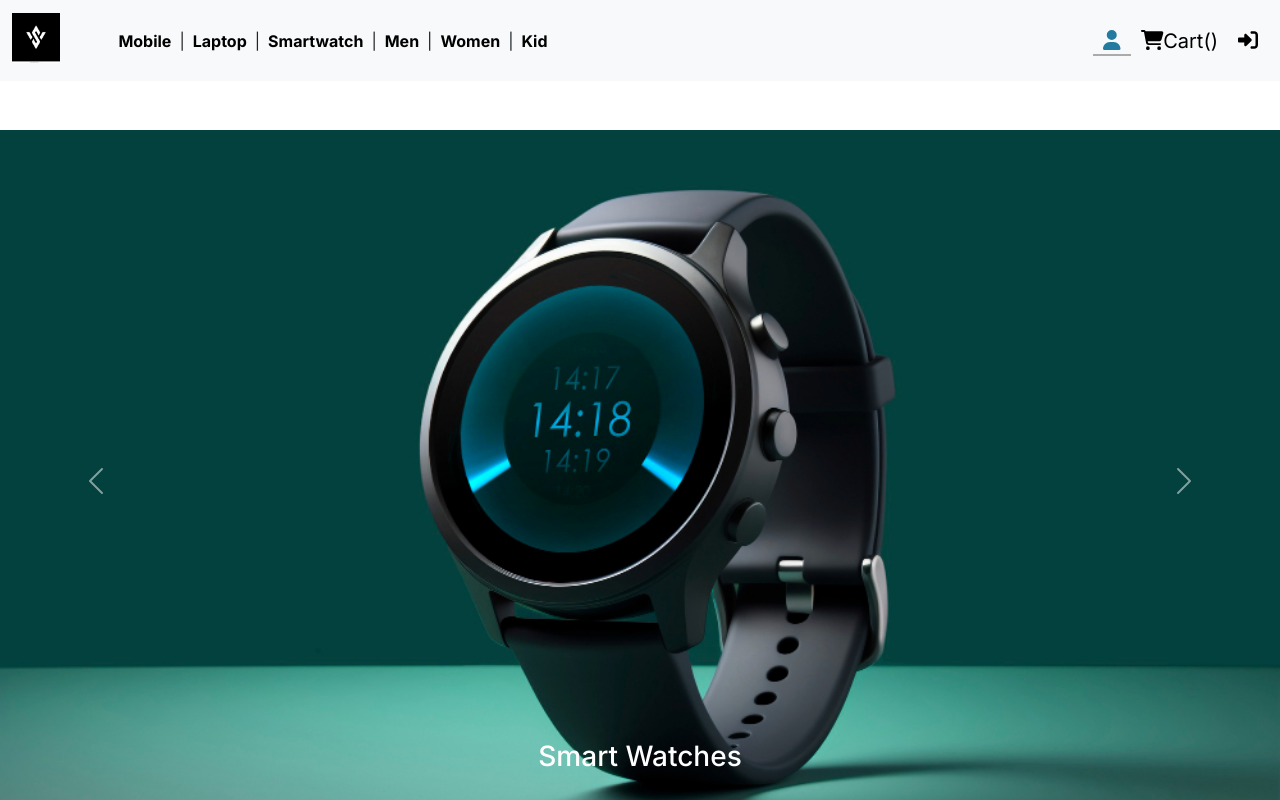
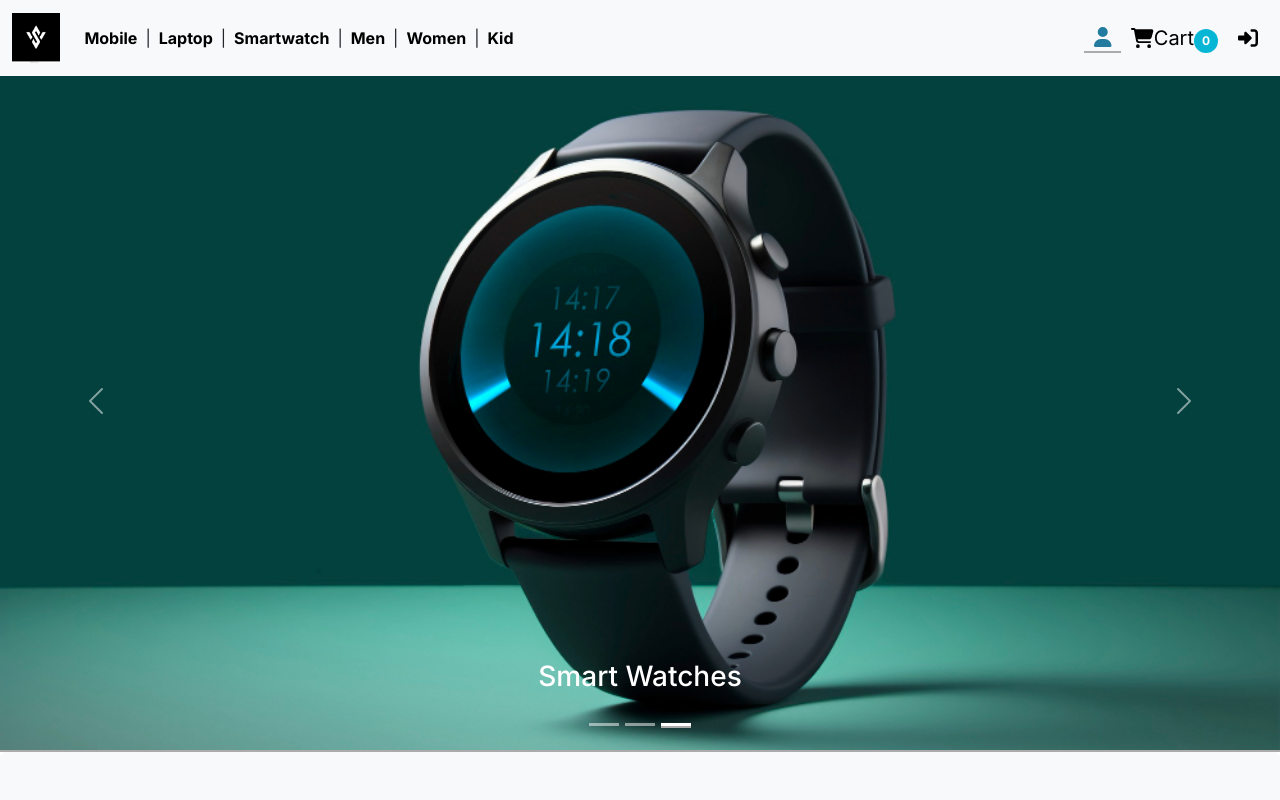
Before and after one commit to 163-sai/shopvibe, a React (Create React App) app in the folder frontend/: page / in a window 1280 px wide. Shown: the top 800 px of the page. Built offline with nearby package versions, Linux system fonts and the light colour scheme; no server answers; what @react-pdf/renderer would draw is missing.

Commit message:
03.05.2024

```diff
--- a/frontend/src/App.js
+++ b/frontend/src/App.js
@@ -44,6 +44,7 @@ import OfferProducts from "./components/Pages/Nav/OfferProducts";
 import ScrollToTop from "./components/Pages/Nav/ScrollToTop";
 import TrackOrders from "./components/Pages/Footer/TrackOrders";
 import ProfilePage from "./components/Pages/Profile/ProfilePage";
+import { CartItemCountProvider } from './components/Pages/Cart/CartItemCount';
 
 
 
@@ -63,6 +64,7 @@ function App() {
 
   return (
   <>
+  <CartItemCountProvider>
   <PrimeReactProvider>
    <MantineProvider>
     <Router>
@@ -116,6 +118,7 @@ function App() {
     </Router>
     </MantineProvider>
     </PrimeReactProvider>
+    </CartItemCountProvider>
   </>
   );
 }
--- /dev/null
+++ b/frontend/src/components/Pages/Cart/CartItemCount.js
@@ -0,0 +1,48 @@
+import React, { useEffect, useState, useContext } from 'react';
+
+
+const CartItemCountContext = React.createContext();
+
+export const useCartItemCount = () => useContext(CartItemCountContext);
+
+const CartItemCountProvider = ({ children }) => {
+  const [cartItemCount, setCartItemCount] = useState(0);
+
+  useEffect(() => {
+    const storedCart = localStorage.getItem('cart');
+    if (storedCart) {
+      const cart = JSON.parse(storedCart);
+      const itemCount = cart.reduce((total, product) => total + product.quantity, 0);
+      setCartItemCount(itemCount);
+    }
+  }, []);
+
+  return (
+    <CartItemCountContext.Provider value={cartItemCount}>
+      {children}
+    </CartItemCountContext.Provider>
+  );
+};
+
+export { CartItemCountProvider };
+
+
+
+// import React, { useEffect, useState } from 'react';
+
+// const CartItemCount = () => {
+//   const [cartItemCount, setCartItemCount] = useState(0);
+
+//   useEffect(() => {
+//     const storedCart = localStorage.getItem('cart');
+//     if (storedCart) {
+//       const cart = JSON.parse(storedCart);
+//       const itemCount = cart.reduce((total, product) => total + product.quantity, 0);
+//       setCartItemCount(itemCount);
+//     }
+//   }, []);
+
+//   return <span>{cartItemCount}</span>;
+// };
+
+// export default CartItemCount;
--- a/frontend/src/components/Pages/Cart/CartPage.js
+++ b/frontend/src/components/Pages/Cart/CartPage.js
@@ -24,6 +24,7 @@ function CartPage() {
     newCart.splice(index, 1);
     setCart(newCart);
     localStorage.setItem('cart', JSON.stringify(newCart));
+    window.location.href = window.location.href;
   };
 
   const incrementQuantity = (index) => {
--- a/frontend/src/components/Pages/Nav/NavBar.js
+++ b/frontend/src/components/Pages/Nav/NavBar.js
@@ -6,12 +6,17 @@ import logo from '../../Images/SVS.png'
 import { FontAwesomeIcon } from '@fortawesome/react-fontawesome';
 import { faCartShopping, faRightFromBracket, faRightToBracket, faUser } from '@fortawesome/free-solid-svg-icons';
 import { Toast } from 'primereact/toast';
+// import CartItemCount from '../Cart/CartItemCount';
+import { useCartItemCount } from '../Cart/CartItemCount';
+import { Badge } from 'primereact/badge';
 
 
-function NavBar({ cartItemCount }) {
+
+function NavBar() {
   const [userData, setUserData] = useState(null);
   const [hoveredLink, setHoveredLink] = useState(null);
   const navigate = useNavigate();
+  const cartItemCount = useCartItemCount();
 
 
   const [toastMessage, setToastMessage] = useState('');
@@ -77,7 +82,7 @@ function NavBar({ cartItemCount }) {
     <>
     <Navbar expand="lg" className="bg-light text-dark">
       <Container fluid>
-        <Navbar.Brand style={{marginBottom:'5px',marginRight:'50px'}}>
+        <Navbar.Brand style={{padding:'5px 0'}}>
           <NavLink to='/'>
             <img
               src={logo}
@@ -127,7 +132,7 @@ function NavBar({ cartItemCount }) {
             onMouseEnter={() => setHoveredLink('cart')}
             onMouseLeave={() => setHoveredLink(null)}
           >
-            <FontAwesomeIcon icon={faCartShopping} />Cart({ cartItemCount })</NavLink>
+            <FontAwesomeIcon icon={faCartShopping} />Cart<Badge value={ cartItemCount } /></NavLink>
             </OverlayTrigger>
 
 
--- a/frontend/src/index.css
+++ b/frontend/src/index.css
@@ -73,7 +73,7 @@ code {
 }
 
 .body-wrapper{
-  margin-top: 130px;
+  margin-top: 50px;
 }
 
 /* .navbar>.container-fluid{
```
